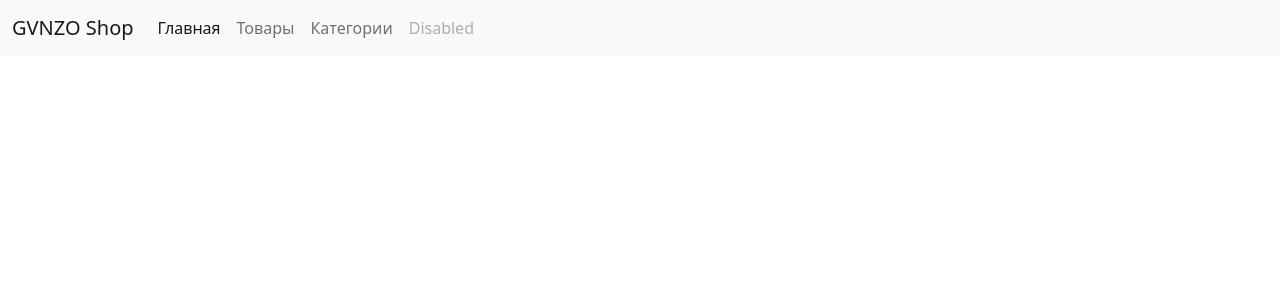
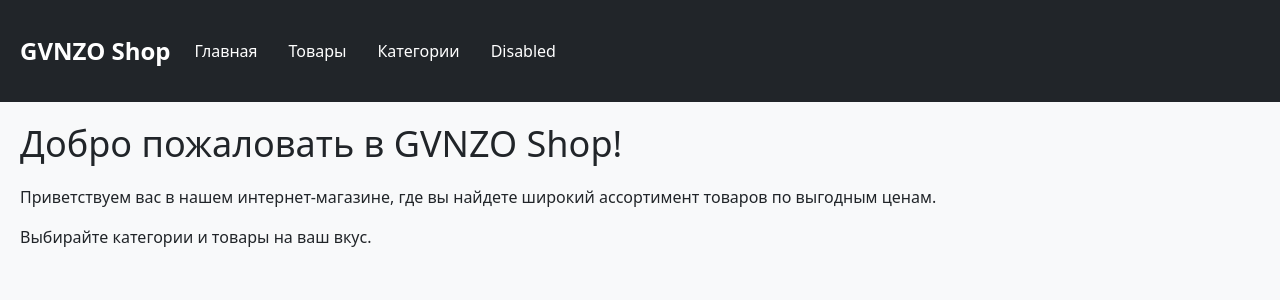
Before and after one commit to GVNZO-crypto/Azimov_Robert_Geeks-31-1B27042023, a Django app: page / in a window 1280 px wide. Shown: the top 300 px of the page. Run offline with Django 4.2, Linux system fonts and the light colour scheme.

Commit message:
fourth h\w

```diff
--- a/Blog_08/urls.py
+++ b/Blog_08/urls.py
@@ -16,9 +16,11 @@ Including another URLconf
 """
 from django.contrib import admin
 from django.urls import path
+from django.conf.urls.static import static
 # from posts import views
 from Product import views
 from Blog_08 import settings
+
 
 urlpatterns = [
     path('admin/', admin.site.urls),
@@ -29,5 +31,8 @@ urlpatterns = [
     # path ('goodbye/', views.goodbye),
     path('', views.main_view),
     path('products/', views.product_view),
+    path('product/<int:id>/', views.product_detail_view),
     path('category/', views.category)
 ]
+
+urlpatterns += static(settings.MEDIA_URL, document_root=settings.MEDIA_ROOT)
--- a/Product/views.py
+++ b/Product/views.py
@@ -1,7 +1,10 @@
-from django.shortcuts import HttpResponse, render
+from django.shortcuts import render, get_object_or_404
+from django.http import HttpResponseRedirect
 # Create your views here.
 from Product.models import Product
 from Product.models import Category
+from Product.models import Product
+from Product.forms import ReviewForm
 
 def main_view(request):
     return render(request, 'layouts/index.html')
@@ -11,8 +14,16 @@ def product_view(request):
         product = Product.objects.all
         context_data ={
             "products": product
+            }
+        return render(request,'products\products.html',context=context_data)
+
+def product_detail_view(request,id):
+    if request.method == 'GET':
+        product = Product.objects.get(id=id)
+        context_data = {
+            "product": product
         }
-        return render(request,'products\products.html',context=context_data)
+        return render(request,'products\detail.html',context=context_data)
 
 def category(request):
     categories = Category.objects.all()
@@ -20,3 +31,23 @@ def category(request):
         "categories": categories
     }
     return render(request, 'categories.html', context=context_data)
+
+
+def product_detail_view(request, id):
+    product = get_object_or_404(Product, id=id)
+
+    if request.method == 'POST':
+        form = ReviewForm(request.POST)
+        if form.is_valid():
+            review = form.save(commit=False)
+            review.product = product
+            review.save()
+            return HttpResponseRedirect(f'/product/{id}/')
+    else:
+        form = ReviewForm()
+
+    context_data = {
+        "product": product,
+        "form": form
+    }
+    return render(request, 'products/detail.html', context=context_data)
--- a/templates/layouts/index.html
+++ b/templates/layouts/index.html
@@ -1,3 +1,5 @@
+{% load static %}
+
 <!DOCTYPE html>
 <html>
   <head>
@@ -20,11 +22,39 @@
       integrity="sha384-kenU1KFdBIe4zVF0s0G1M5b4hcpxyD9F7jL+jjXkk+Q2h455rYXK/7HAuoJl+0I4"
       crossorigin="anonymous"
     ></script>
+    <style>
+      body {
+        background-color: #f8f9fa;
+      }
+      .navbar {
+        background-color: #343a40;
+      }
+      .navbar-brand {
+        color: #ffffff;
+        font-size: 24px;
+        font-weight: bold;
+      }
+      .navbar-nav .nav-link {
+        color: #ffffff;
+        margin-right: 15px;
+        transition: color 0.3s;
+      }
+      .navbar-nav .nav-link:hover {
+        color: #ffc107;
+      }
+      .container-fluid {
+        padding: 20px;
+      }
+      .container-fluid h1 {
+        font-size: 36px;
+        margin-bottom: 20px;
+      }
+    </style>
     <meta name="description" content="" />
     <meta name="viewport" content="width=device-width, initial-scale=1" />
   </head>
   <body>
-    <nav class="navbar navbar-expand-lg navbar-light bg-light">
+    <nav class="navbar navbar-expand-lg navbar-dark bg-dark">
       <div class="container-fluid">
         <a class="navbar-brand" href="#">GVNZO Shop</a>
         <button
@@ -54,6 +84,14 @@
         </div>
       </div>
     </nav>
+    <div class="container-fluid">
+      <h1>Добро пожаловать в GVNZO Shop!</h1>
+      <p>
+        Приветствуем вас в нашем интернет-магазине, где вы найдете широкий
+        ассортимент товаров по выгодным ценам.
+      </p>
+      <p>Выбирайте категории и товары на ваш вкус.</p>
+    </div>
     {% block content %} {% endblock %}
   </body>
 </html>
```
Also changed, not shown: Blog_08/settings.py (+5 -3 lines), Product/forms.py (added, +7 -0 lines), Product/models.py (+8 -1 lines), templates/categories.html (+15 -8 lines), templates/products/detail.html (added, +36 -0 lines), templates/products/products.html (+17 -9 lines), Product/migrations/0004_alter_product_image_review.py (added), db.sqlite3, media/product_images/1648283602_17-kartinkof-club-p-mem-ya-khochu-pitstsi-17.jpg (added), media/product_images/mini_magick20200602-82-im1si.png (added), media/product_images/recipe_724d200c-0c6f-40f3-ae00-6a10a7d9e8de_w450.jpg (added), media/product_images/wp2138436-lg-logo-wallpapers.png (added), static/logo.jpg (added).
